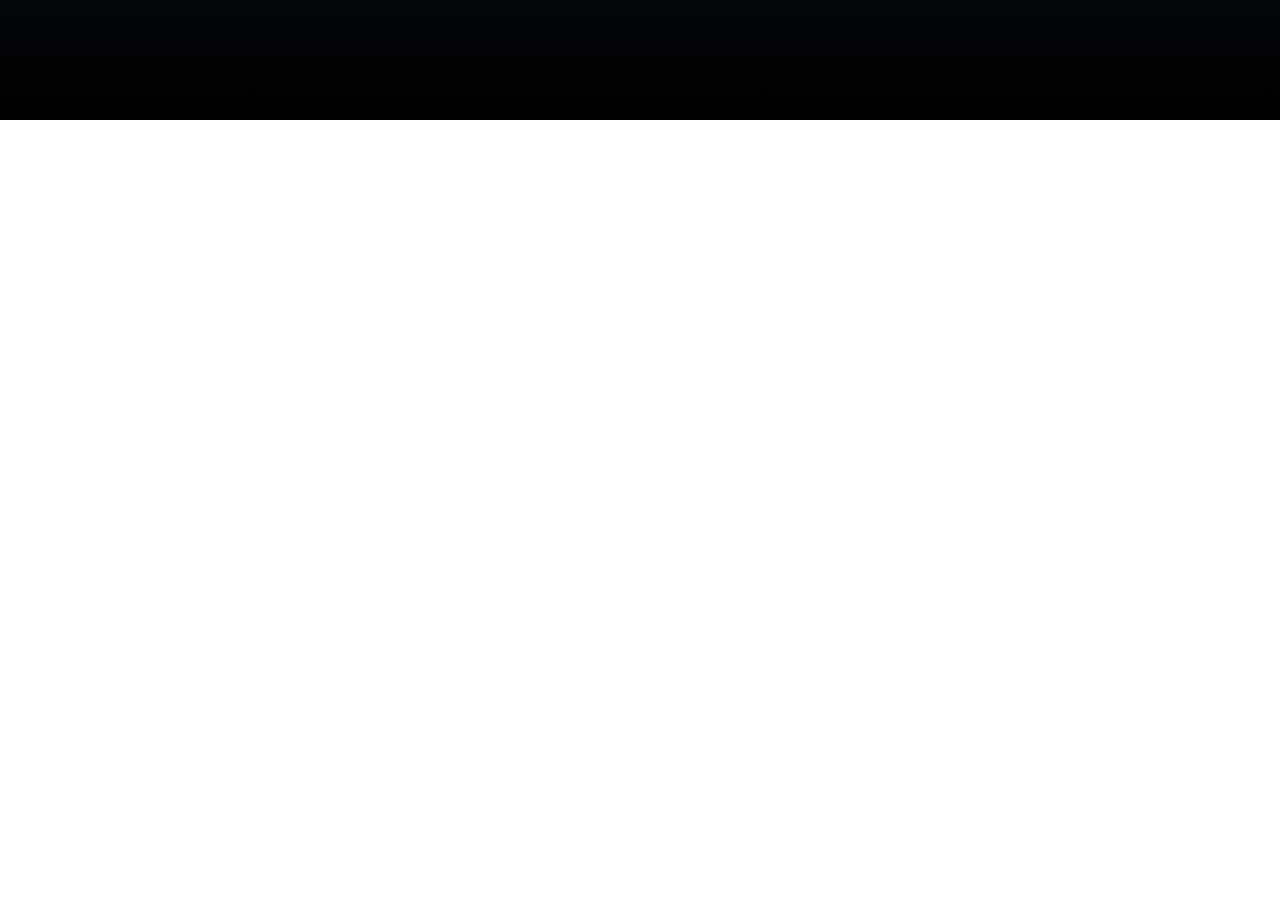
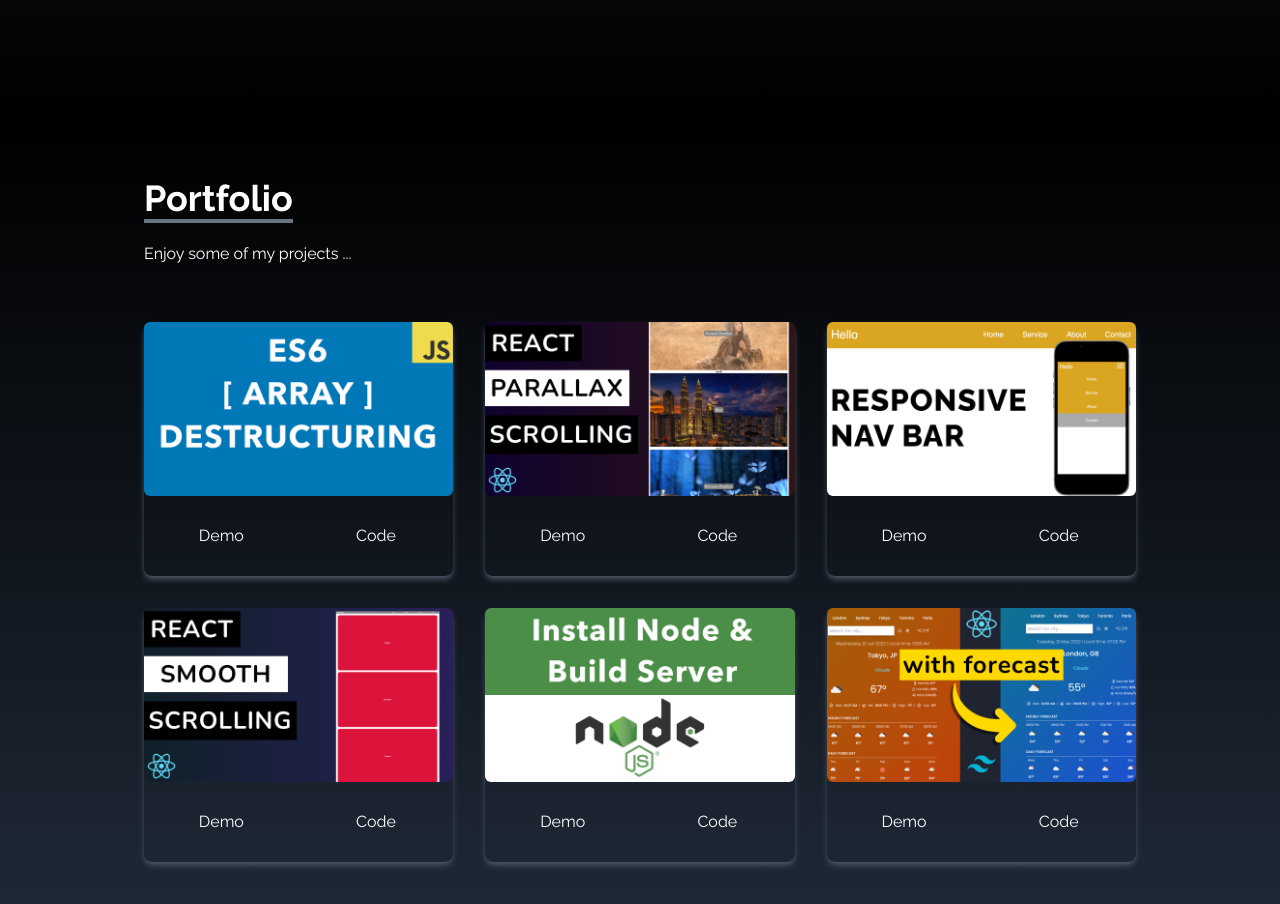
Before and after one commit to robmartel/portfolio_tw, a React (Create React App) app: page / in a window 1280 px wide. Shown: the part 1480-2384 px from the top of the page. Before the commit the page ends 1600 px from the top, so only its background shows below. Built offline with nearby package versions, Linux system fonts and the light colour scheme.

Commit message:
created the structure for the portfolio component and added the images dynamically, styled this section to be responsive and changed the size of the grid depending on the size of the screen, the demo and code buttons are dead links right now but will eventually lead to the source of the code or demo

```diff
--- a/src/App.js
+++ b/src/App.js
@@ -1,6 +1,7 @@
 import About from "./components/About";
 import Home from "./components/Home";
 import Navbar from "./components/Navbar";
+import Portfolio from "./components/Portfolio";
 import SocialLinks from "./components/SocialLinks";
 
 
@@ -10,6 +11,7 @@
       <Navbar />
       <Home />
       <About />
+      <Portfolio />
 
       <SocialLinks />
     </div>
--- a/src/components/About.jsx
+++ b/src/components/About.jsx
@@ -7,7 +7,7 @@
         <div className="pb-8">
           <p className="text-4xl font-bold inline border-b-4 border-gray-500">About</p>
         </div>
-        <p className="text-xl mt-15">
+        <p className="text-xl mt-20">
           Lorem ipsum dolor, sit amet consectetur adipisicing elit. Eius,
           deserunt illum mollitia officiis qui exercitationem perferendis neque
           quasi a recusandae necessitatibus tempora iusto! Blanditiis error
--- /dev/null
+++ b/src/components/Portfolio.jsx
@@ -0,0 +1,88 @@
+import React from 'react';
+import arrayDestruct from '../assets/portfolio/arrayDestruct.jpg';
+import installNode from '../assets/portfolio/installNode.jpg';
+import navbar from '../assets/portfolio/navbar.jpg';
+import reactParallax from '../assets/portfolio/reactParallax.jpg';
+import reactSmooth from '../assets/portfolio/reactSmooth.jpg';
+import reactWeather from '../assets/portfolio/reactWeather.jpg';
+
+const Portfolio = () => {
+  // Data
+  const projects = [
+    {
+      id: 1,
+      src: arrayDestruct,
+      alt: 'array destruct',
+      // could add code: 'github repository address, then add on click with this value on each image with a target etc
+    },
+    {
+      id: 2,
+      src: reactParallax,
+      alt: 'react parallax',
+    },
+    {
+      id: 3,
+      src: navbar,
+      alt: 'navbar',
+    },
+    {
+      id: 4,
+      src: reactSmooth,
+      alt: 'react smooth',
+    },
+    {
+      id: 5,
+      src: installNode,
+      alt: 'install node',
+    },
+    {
+      id: 6,
+      src: reactWeather,
+      alt: 'react weather',
+    },
+  ];
+
+  return (
+    <div
+      name='portfolio'
+      className='bg-gradient-to-b from-black to-gray-800 w-full text-white md:h-screen'
+    >
+      <div className='max-w-screen-lg p-4 mx-auto flex flex-col justify-center w-full h-full'>
+        <div className='pb-8'>
+          <p className='text-4xl font-bold inline border-b-4 border-gray-500'>
+            Portfolio
+          </p>
+          <p className='py-6'>Enjoy some of my projects ...</p>
+        </div>
+
+        {/* Project Cards */}
+        <div className='grid sm:grid-cols-2 md:grid-cols-3 gap-8 px-12 sm:px-0'>
+          {projects.map(({ id, src, alt }) => (
+            <div
+              key={id}
+              className='shadow-md shadow-gray-600 rounded-lg'
+            >
+              <img
+                src={src}
+                alt={alt}
+                className='rounded-md duration-200 hover:scale-105'
+              />
+
+              {/* Card Buttons */}
+              <div className='flex items-center justify-center'>
+                <button className='w-1/2 px-6 py-3 m-4 duration-200 hover:scale-105'>
+                  Demo
+                </button>
+                <button className='w-1/2 px-6 py-3 m-4 duration-200 hover:scale-105'>
+                  Code
+                </button>
+              </div>
+            </div>
+          ))}
+        </div>
+      </div>
+    </div>
+  );
+};
+
+export default Portfolio;
```
